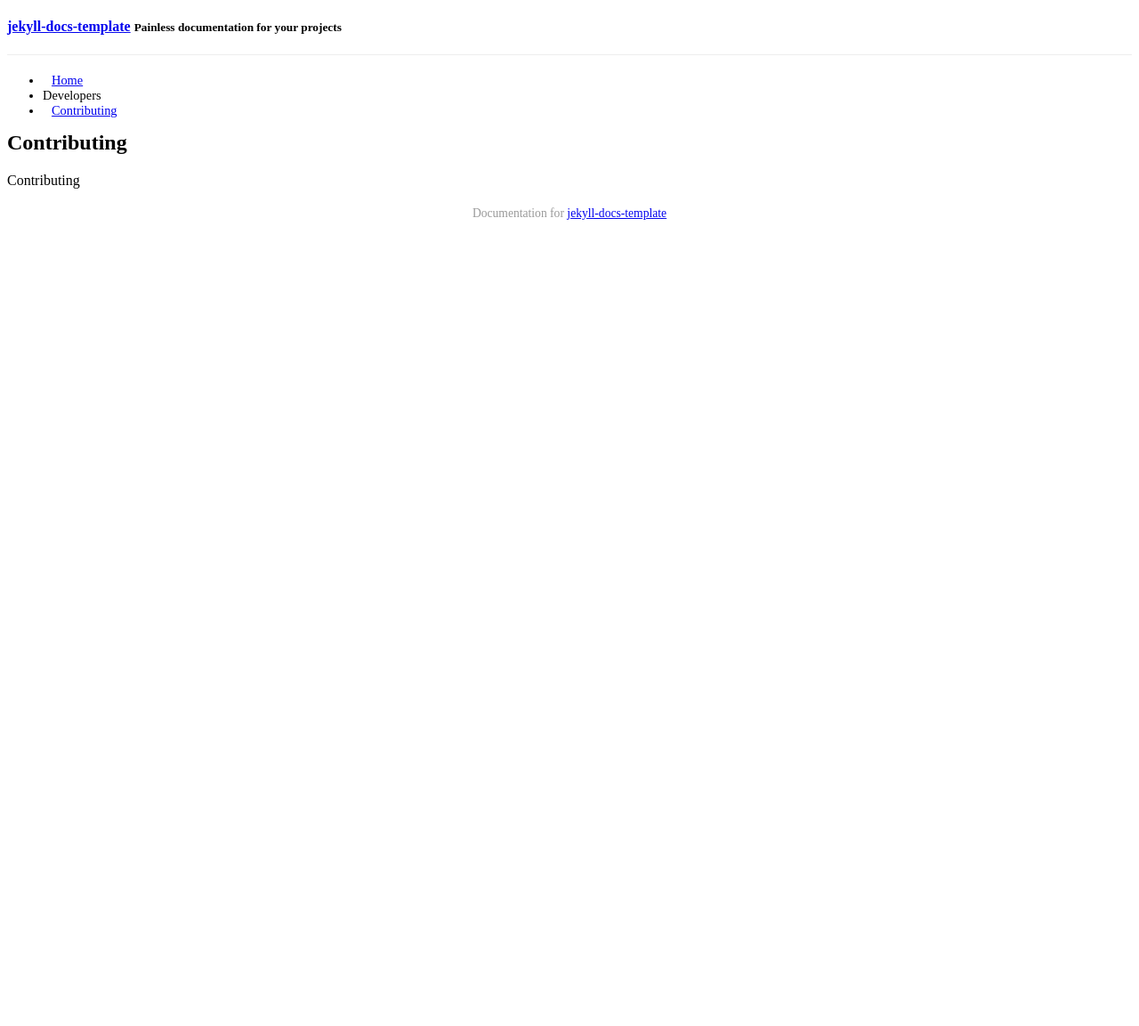
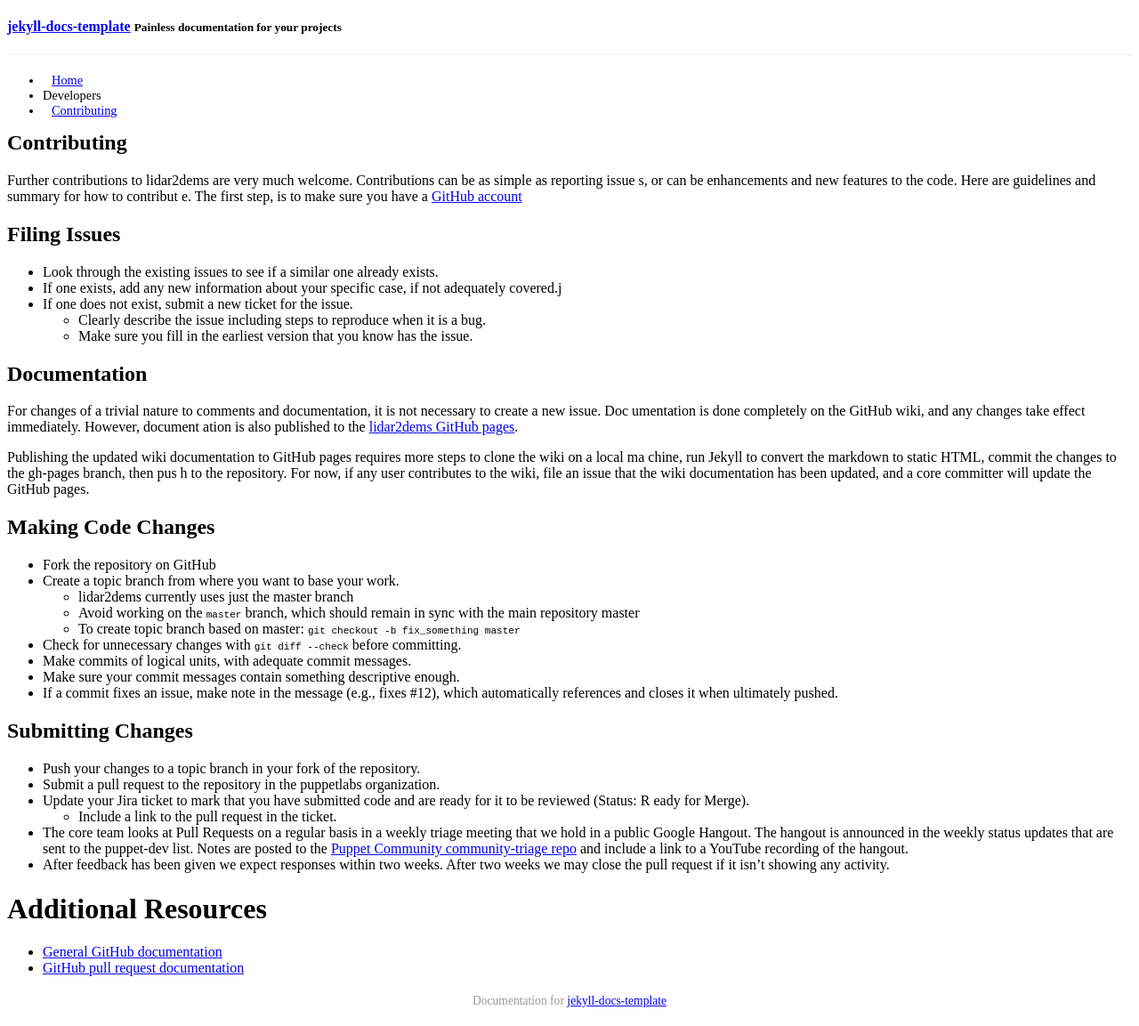
Before and after one commit to Applied-GeoSolutions/lidar2dems, a Jekyll site: the page built from _posts/2015-05-28-contributing.md, in a window 1280 px wide. Shown: the whole page at 89% size. Built offline with Jekyll 4.4.1, drawn with Linux system fonts in a browser that asks for light colours; Markdown is read by kramdown in place of the engine named in the settings; a style sheet for code colours, icons or effects is not loaded; before the commit the page ends 900 px from its top, so only the background shows below that.

Commit message:
contribution updates

```diff
--- a/_posts/2015-05-28-contributing.md
+++ b/_posts/2015-05-28-contributing.md
@@ -4,5 +4,55 @@ title: "Contributing"
 category: dev
 date: 2015-05-28 15:20:16
 ---
+Further contributions to lidar2dems are very much welcome.  Contributions can be as simple as reporting issue
+s, or can be enhancements and new features to the code.  Here are guidelines and summary for how to contribut
+e. The first step, is to make sure you have a [GitHub account](https://github.com/signup/free)
 
-Contributing
+## Filing Issues
+* Look through the existing issues to see if a similar one already exists.
+* If one exists, add any new information about your specific case, if not adequately covered.j
+* If one does not exist, submit a new ticket for the issue.
+  * Clearly describe the issue including steps to reproduce when it is a bug.
+  * Make sure you fill in the earliest version that you know has the issue.
+
+## Documentation
+For changes of a trivial nature to comments and documentation, it is not necessary to create a new issue. Doc
+umentation is done completely on the GitHub wiki, and any changes take effect immediately.  However, document
+ation is also published to the [lidar2dems GitHub pages](http://applied-geosolutions.github.io/lidar2dems/).
+
+Publishing the updated wiki documentation to GitHub pages requires more steps to clone the wiki on a local ma
+chine, run Jekyll to convert the markdown to static HTML, commit the changes to the gh-pages branch, then pus
+h to the repository.  For now, if any user contributes to the wiki, file an issue that the wiki documentation
+ has been updated, and a core committer will update the GitHub pages.
+
+## Making Code Changes
+* Fork the repository on GitHub
+* Create a topic branch from where you want to base your work.
+  * lidar2dems currently uses just the master branch
+  * Avoid working on the `master` branch, which should remain in sync with the main repository master
+  * To create topic branch based on master: `git checkout -b fix_something master`
+* Check for unnecessary changes with `git diff --check` before committing.
+* Make commits of logical units, with adequate commit messages.
+* Make sure your commit messages contain something descriptive enough.
+* If a commit fixes an issue, make note in the message (e.g., fixes #12), which automatically references and
+closes it when ultimately pushed.
+
+## Submitting Changes
+* Push your changes to a topic branch in your fork of the repository.
+* Submit a pull request to the repository in the puppetlabs organization.
+* Update your Jira ticket to mark that you have submitted code and are ready for it to be reviewed (Status: R
+eady for Merge).
+  * Include a link to the pull request in the ticket.
+* The core team looks at Pull Requests on a regular basis in a weekly triage
+  meeting that we hold in a public Google Hangout. The hangout is announced in
+  the weekly status updates that are sent to the puppet-dev list. Notes are
+  posted to the [Puppet Community community-triage
+  repo](https://github.com/puppet-community/community-triage/tree/master/core/notes)
+  and include a link to a YouTube recording of the hangout.
+* After feedback has been given we expect responses within two weeks. After two
+  weeks we may close the pull request if it isn't showing any activity.
+
+# Additional Resources
+
+* [General GitHub documentation](http://help.github.com/)
+* [GitHub pull request documentation](http://help.github.com/send-pull-requests/)
```
